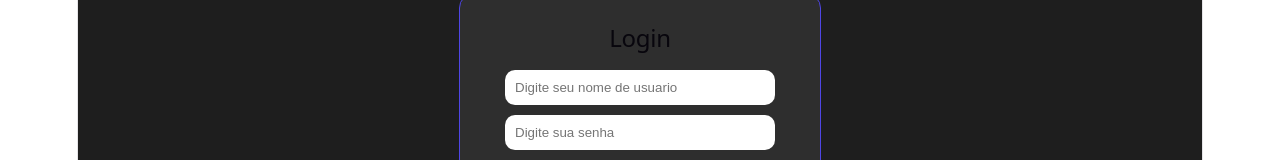
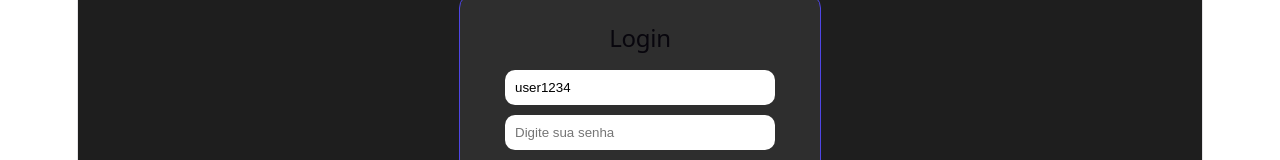
Before and after one commit to BLOTMD/FrontEnd, a React (Vite) app in the folder meu-app/: page /login in a window 1280 px wide. Shown: the part 256-416 px from the top of the page. Built offline with nearby package versions, Linux system fonts and the light colour scheme.

Commit message:
salvando

```diff
--- a/meu-app/src/pages/public/login/Login.tsx
+++ b/meu-app/src/pages/public/login/Login.tsx
@@ -1,7 +1,19 @@
 import styles from './Login.module.css'
-import LogoEasyPc from '../Images/LogoEasyPc.png'
+import { useState } from 'react';
 
-function Login() {
+
+function Login()
+    {
+    const [user, setUser] = useState("user1234");
+
+    function exibeUser() {
+        console.log(user);
+    }
+
+    function getUser(input: HTMLInputElement) {
+        setUser(input.value);
+    }
+
     return (
         <>
 
@@ -11,10 +23,12 @@ function Login() {
 
                     <h2>Login</h2>
 
-                        <input type="text" placeholder="Digite seu nome de usuario" className={styles.input} id="usuario" />
+                        <input type="username" placeholder="Digite seu nome de usuario" value={user} onChange={(x) => getUser(x.target)}
+                        className={styles.input} id="usuario" />
+
                         <input type="password" placeholder="Digite sua senha" className={styles.input} id="senha" />
 
-                        <button className={styles['botao-entrar']} id="entrar">Entrar</button>
+                        <button onClick={exibeUser} className={styles['botao-entrar']} id="entrar">Entrar</button>
 
 
                         <div><a href="#">Esqueci minha senha</a></div>
```
